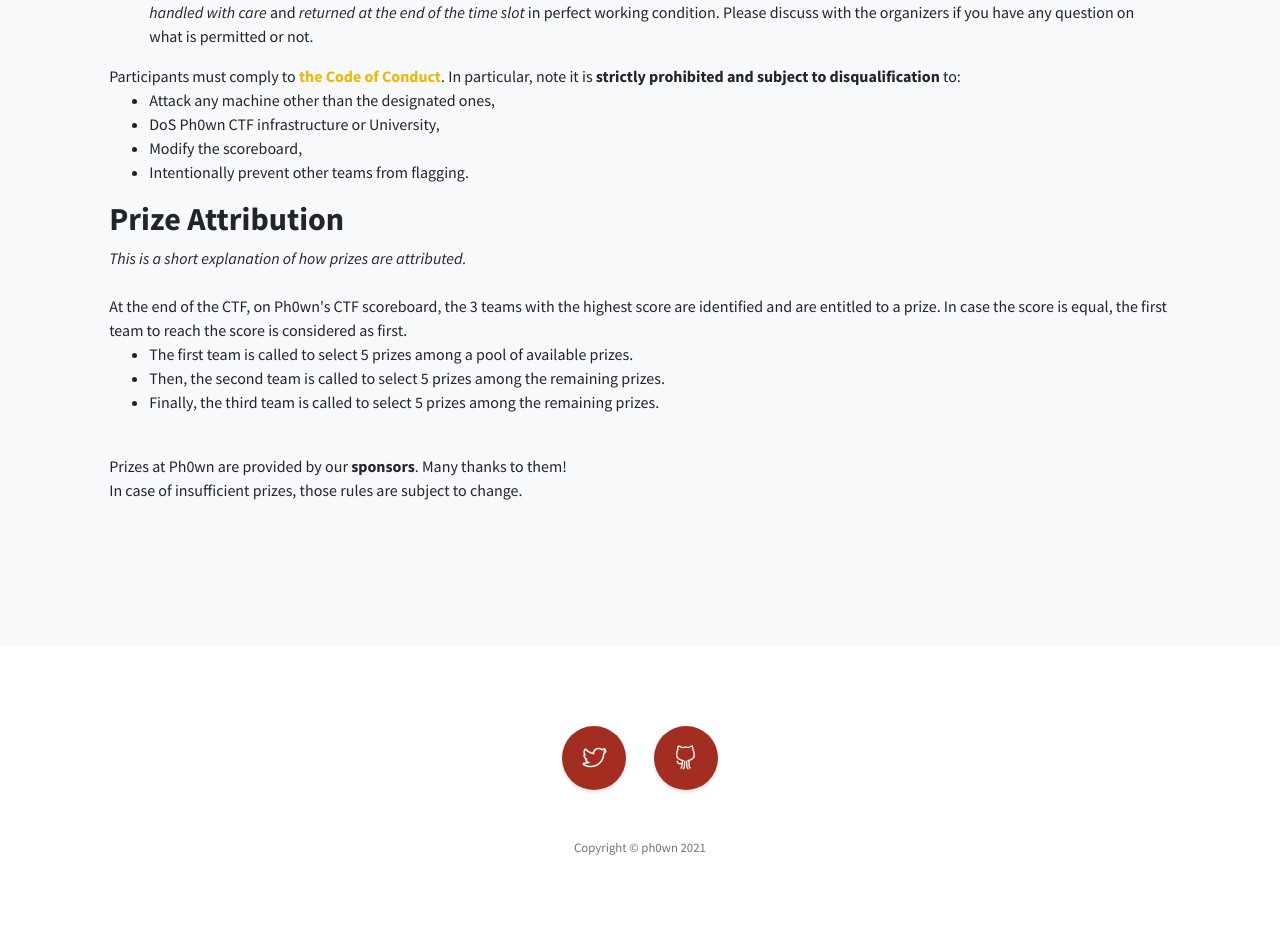
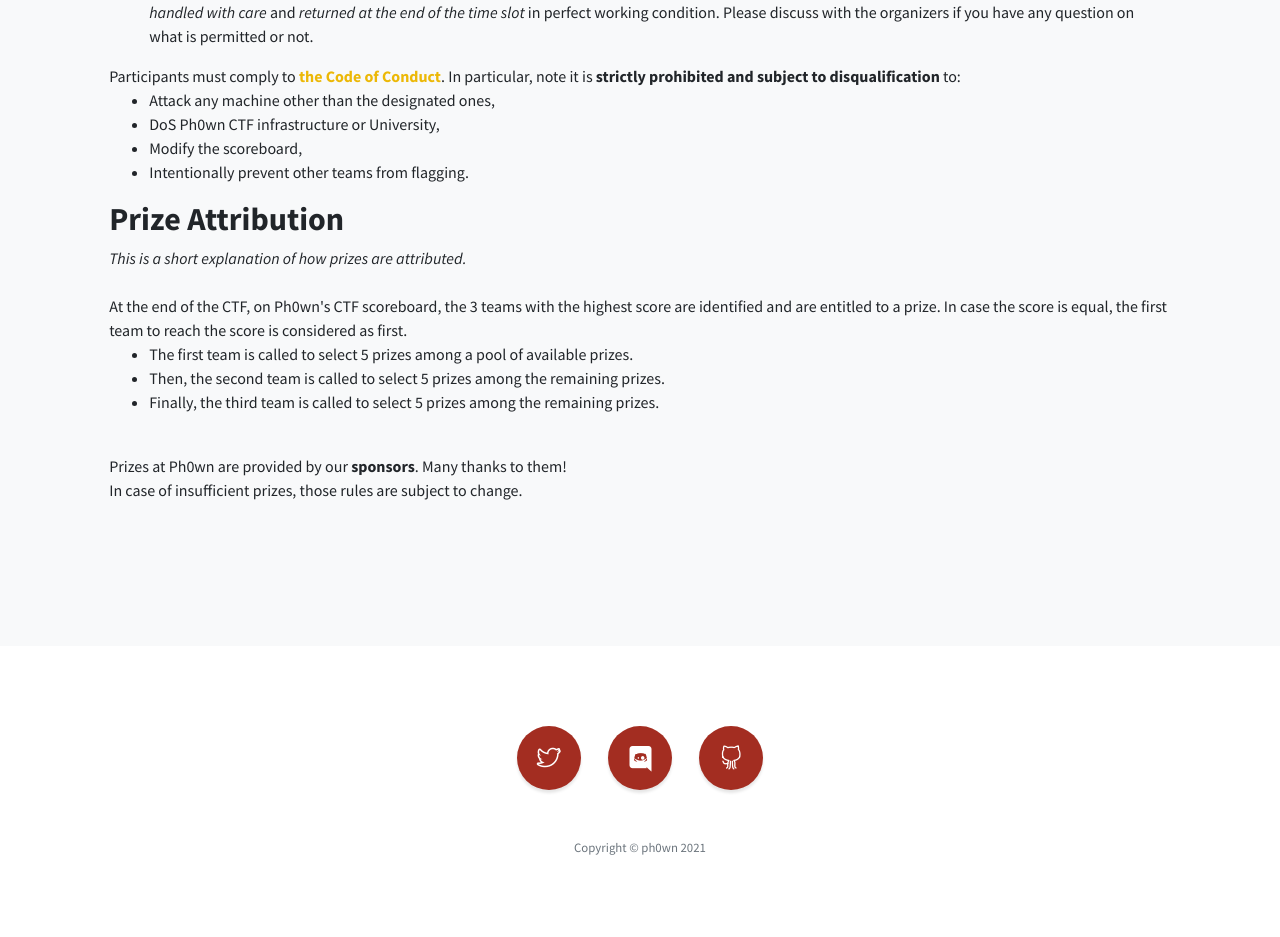
Before and after one commit to ph0wn/ph0wn.github.io, a Jekyll site: the page built from _posts/2019-11-12-rules.md, in a window 1280 px wide. Shown: the part 1465-2402 px from the top of the page. Built offline with Jekyll 4.4.1, drawn with Linux system fonts in a browser that asks for light colours.

Commit message:
discord icon for ph0wn server

```diff
--- a/_includes/footer.html
+++ b/_includes/footer.html
@@ -5,6 +5,11 @@
                 <a class="social-link rounded-circle text-white mr-3" href="https://twitter.com/ph0wn">
               <i class="icon-social-twitter"></i>
             </a>
+            </li>
+	    <li class="list-inline-item">
+                <a class="social-link rounded-circle text-white mr-3" href="https://discord.gg/quj8uDwvGH">
+		    <i class="fab fa-discord"></i>
+		</a>
             </li>
             <li class="list-inline-item">
                 <a class="social-link rounded-circle text-white" href="https://github.com/ph0wn">
```
